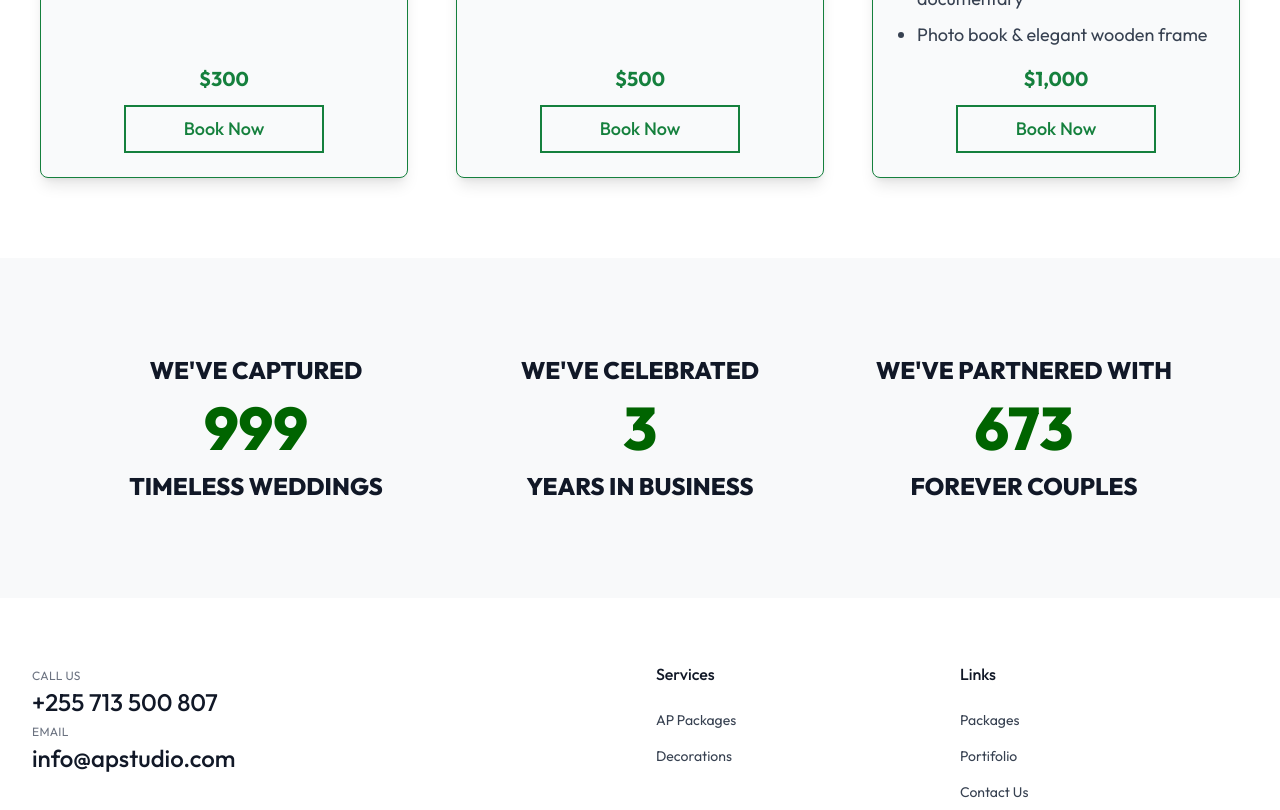
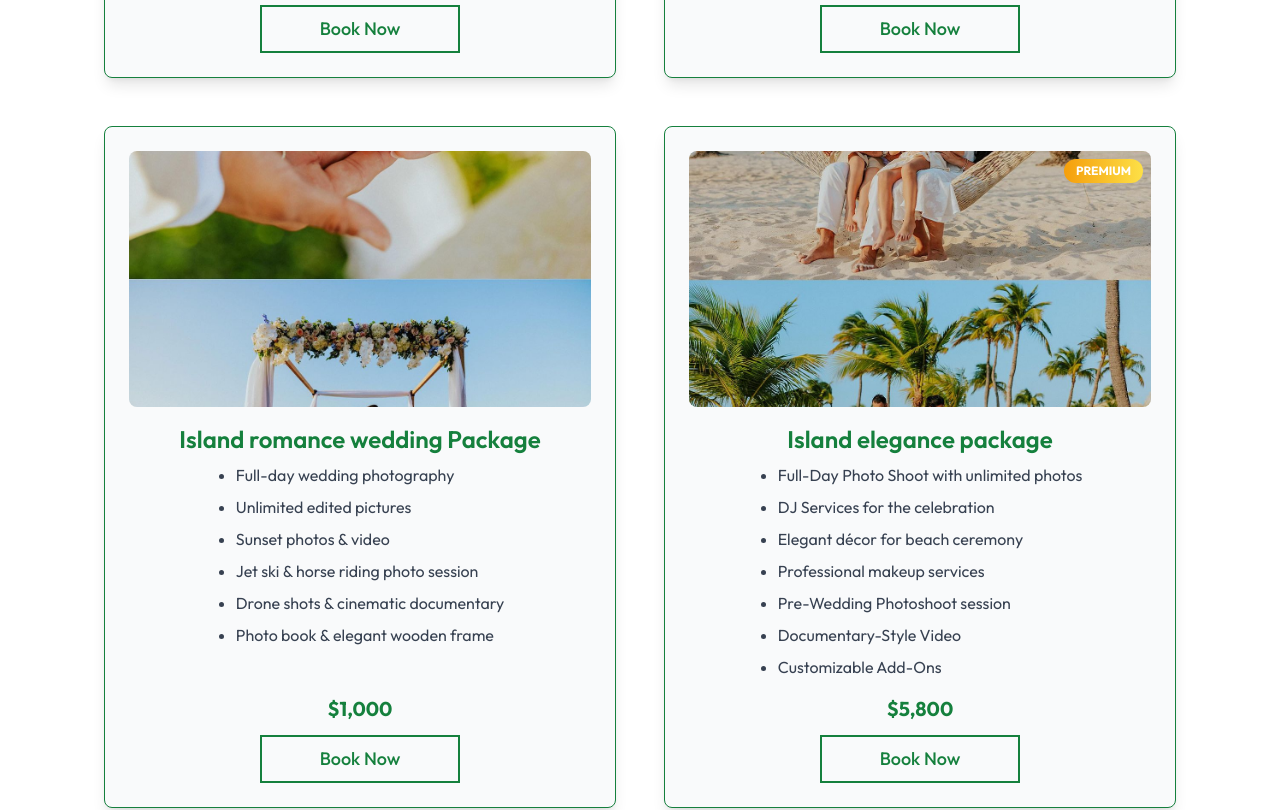
Before and after one commit to chrisoemma/apstudio, a Next.js app: page / in a window 1280 px wide. Shown: the part 2400-3210 px from the top of the page. Built offline with nearby package versions, Linux system fonts and the light colour scheme.

Commit message:
Added the package

```diff
--- a/app/_components/PackagesSection.jsx
+++ b/app/_components/PackagesSection.jsx
@@ -25,7 +25,7 @@ const PackagesSection = ({ packagesRef }) => {
       <h2 className="text-3xl font-semibold mb-10 text-center text-green-700">
         Awesome studio packages
       </h2>
-      <div className="grid grid-cols-1 md:grid-cols-2 lg:grid-cols-3 gap-12 px-10">
+      <div className="grid grid-cols-1 sm:grid-cols-2 gap-8 md:gap-12 px-4 sm:px-6 md:px-10 max-w-6xl mx-auto">
         {[
           {
             id: "1",
@@ -37,6 +37,7 @@ const PackagesSection = ({ packagesRef }) => {
             ],
             price: "$300",
             image: "/package1.JPG",
+            isPremium: false,
           },
           {
             id: "2",
@@ -50,10 +51,11 @@ const PackagesSection = ({ packagesRef }) => {
             ],
             price: "$500",
             image: "/package2.JPG",
+            isPremium: false,
           },
           {
             id: "3",
-            title: "Island Romance Wedding Package",
+            title: "Island romance wedding Package",
             description: [
               "Full-day wedding photography",
               "Unlimited edited pictures",
@@ -64,6 +66,23 @@ const PackagesSection = ({ packagesRef }) => {
             ],
             price: "$1,000",
             image: "/package3.JPG",
+            isPremium: false,
+          },
+          {
+            id: "4",
+            title: "Island elegance package",
+            description: [
+              "Full-Day Photo Shoot with unlimited photos",
+              "DJ Services for the celebration",
+              "Elegant décor for beach ceremony",
+              "Professional makeup services",
+              "Pre-Wedding Photoshoot session",
+              "Documentary-Style Video",
+              "Customizable Add-Ons",
+            ],
+            price: "$5,800",
+            image: "/package1.JPG",
+            isPremium: true,
           },
         ].map((pkg, i) => (
           <motion.div
@@ -72,29 +91,36 @@ const PackagesSection = ({ packagesRef }) => {
             initial="hidden"
             animate={isInView ? "visible" : "hidden"}
             variants={packageVariants}
-            className="flex flex-col items-center p-6 border border-green-700 rounded-lg shadow-lg bg-gray-50"
+            className="flex flex-col items-center p-5 sm:p-6 border border-green-700 rounded-lg shadow-lg bg-gray-50 h-full"
           >
-            <img
-              src={pkg.image}
-              alt={pkg.title}
-              className="w-full h-60 rounded-lg object-cover mb-4"
-            />
-            <h3 className="text-2xl font-semibold text-green-700 mb-2">{pkg.title}</h3>
+            <div className="relative w-full">
+              <img
+                src={pkg.image}
+                alt={pkg.title}
+                className="w-full h-52 sm:h-64 rounded-lg object-cover mb-4"
+              />
+              {pkg.isPremium && (
+                <span className="absolute top-2 right-2 bg-gradient-to-r from-amber-500 to-yellow-300 text-white text-xs font-bold px-3 py-1 rounded-full">
+                  PREMIUM
+                </span>
+              )}
+            </div>
+            <h3 className="text-xl sm:text-2xl font-semibold text-green-700 mb-2 text-center">{pkg.title}</h3>
 
             {/* Make description take up space to push button down */}
-            <ul className="list-disc pl-5 text-lg text-gray-700 space-y-2 flex-grow">
+            <ul className="list-disc pl-5 text-sm sm:text-base text-gray-700 space-y-1 sm:space-y-2 flex-grow">
               {pkg.description.map((item, index) => (
                 <li key={index}>{item}</li>
               ))}
             </ul>
 
-            <div className="mt-4 text-xl font-bold text-green-700">{pkg.price}</div>
+            <div className="mt-4 text-lg sm:text-xl font-bold text-green-700">{pkg.price}</div>
 
             {/* Center the button */}
             <div className="mt-auto flex justify-center w-full">
               <Link href={`/booking?packageId=${pkg.id}`} className="w-full flex justify-center">
                 <button
-                  className="px-6  mt-3 py-2 border-2 text-lg font-medium transition w-full max-w-[200px] text-green-700 border-green-700 bg-transparent flex items-center justify-center"
+                  className="px-4 sm:px-6 mt-3 py-2 border-2 text-base sm:text-lg font-medium transition w-full max-w-[200px] text-green-700 border-green-700 bg-transparent flex items-center justify-center"
                   onMouseEnter={(e) => {
                     e.target.style.backgroundColor = "#006400";
                     e.target.style.color = "white";
--- a/app/booking/page.js
+++ b/app/booking/page.js
@@ -36,7 +36,7 @@ const packages = [
   },
   {
     id: "3",
-    title: "Island Romance Wedding Package",
+    title: "Island romance wedding Package",
     description: [
       "Full-day wedding photography",
       "Unlimited edited pictures",
@@ -46,6 +46,21 @@ const packages = [
       "Photo book & elegant wooden frame",
     ],
     price: "$1000",
+    images: ["/package1.JPG", "/package2.JPG", "/package3.JPG"],
+  },
+  {
+    id: "4",
+    title: "Island elegance package",
+    description: [
+      "Full-Day Photo Shoot: Capture every moment from start to finish, with unlimited photos",
+      "DJ Services: Professional DJ to keep the celebration lively throughout the event",
+      "Decorations: Elegant décor for the beach ceremony and dinner setting",
+      "Makeup Services: Professional makeup artist to ensure everyone looks their best",
+      "Pre-Wedding Photoshoot: A special session before the big day to capture intimate moments",
+      "Documentary-Style Video: A full-length video documenting the event, capturing candid moments and highlights",
+      "Customizable Add-Ons: Options for personalized touches like special lighting, additional décor elements",
+    ],
+    price: "$5800",
     images: ["/package1.JPG", "/package2.JPG", "/package3.JPG"],
   },
 ];
@@ -186,30 +201,35 @@ const BookingContent = () => {
   const { title, description, price, images } = packageData;
 
   return (
-    <div className="flex min-h-screen bg-gray-100 p-8 flex-col">
+    <div className="flex min-h-screen bg-gray-100 p-4 sm:p-6 md:p-8 flex-col">
       {/* Top Row: Two Cards Side by Side */}
       <ToastContainer />
-      <div className="flex gap-8 mb-8">
+      <div className="flex flex-col lg:flex-row gap-4 sm:gap-6 md:gap-8 mb-4 sm:mb-6 md:mb-8">
         {/* Left Card: Person Check-in Information */}
-        <div className="w-2/3 bg-white p-6 rounded-lg shadow-sm">
-          <h1 className="text-2xl font-bold mb-4">Book Your Package</h1>
-          <p className="text-lg mb-4">
+        <div className="w-full lg:w-2/3 bg-white p-4 sm:p-6 rounded-lg shadow-sm">
+          <h1 className="text-xl sm:text-2xl font-bold mb-4">Book Your Package</h1>
+          <p className="text-base sm:text-lg mb-4">
             You're about to book the <strong>{title}</strong> package. Secure your spot now!
+            {packageData.id === "4" && (
+              <span className="ml-2 inline-block bg-gradient-to-r from-amber-500 to-yellow-300 text-white text-xs font-bold px-3 py-1 rounded-full">
+                PREMIUM
+              </span>
+            )}
           </p>
           <div className="flex items-center mb-4">
             <span className="text-green-500 mr-2">✔</span>
             <span>This package includes:</span>
           </div>
-          <ul className="list-disc pl-5 text-lg text-gray-700 space-y-2 mb-4">
+          <ul className="list-disc pl-5 text-base sm:text-lg text-gray-700 space-y-1 sm:space-y-2 mb-4">
             {description.map((item, index) => (
               <li key={index}>{item}</li>
             ))}
           </ul>
-          <div className="text-xl font-bold text-green-700 mb-6">Price: {price}</div>
+          <div className="text-lg sm:text-xl font-bold text-green-700 mb-6">Price: {price}</div>
 
-          <h2 className="text-xl font-semibold mb-4">Your Details</h2>
+          <h2 className="text-lg sm:text-xl font-semibold mb-4">Your Details</h2>
           <form>
-            <div className="grid grid-cols-2 gap-4 mb-4">
+            <div className="grid grid-cols-1 sm:grid-cols-2 gap-4 mb-4">
               <div>
                 <label className="block text-sm font-medium mb-1">First name *</label>
                 <input
@@ -270,10 +290,10 @@ const BookingContent = () => {
 
             <div className="mb-4">
               <label className="block text-sm font-medium mb-1">Mobile phone number *</label>
-              <div className="flex gap-2">
+              <div className="flex flex-col sm:flex-row gap-2">
                 {/* Country Code Dropdown */}
                 <select
-                  className="w-1/4 p-2 border rounded-lg bg-white"
+                  className="w-full sm:w-1/4 p-2 border rounded-lg bg-white"
                   defaultValue="TZA"
                 >
                   <option value="TZA">TZA +255</option>
@@ -287,7 +307,7 @@ const BookingContent = () => {
                 <input
                   type="tel"
                   name="phone"
-                  className="w-3/4 p-2 border rounded-lg"
+                  className="w-full sm:w-3/4 p-2 border rounded-lg"
                   placeholder="Enter your phone number"
                   value={formData.phone}
                   onChange={handleChange}
@@ -299,9 +319,16 @@ const BookingContent = () => {
         </div>
 
         {/* Right Card: Carousel and Additional Information */}
-        <div className="w-1/3 bg-white p-6 rounded-lg shadow-sm">
-          <h2 className="text-xl font-semibold mb-4">{title}</h2>
-          <p className="text-lg mb-4">Package Details</p>
+        <div className="w-full lg:w-1/3 bg-white p-4 sm:p-6 rounded-lg shadow-sm">
+          <h2 className="text-lg sm:text-xl font-semibold mb-4">
+            {title}
+            {packageData.id === "4" && (
+              <span className="ml-2 inline-block bg-gradient-to-r from-amber-500 to-yellow-300 text-white text-xs font-bold px-3 py-1 rounded-full">
+                PREMIUM
+              </span>
+            )}
+          </h2>
+          <p className="text-base sm:text-lg mb-4">Package Details</p>
 
           {/* Carousel Section */}
           <div className="relative mb-6">
@@ -325,7 +352,7 @@ const BookingContent = () => {
                   <img
                     src={image}
                     alt={`${title} ${index + 1}`}
-                    className="w-full h-64 object-cover rounded-lg"
+                    className="w-full h-48 sm:h-64 object-cover rounded-lg"
                   />
                 </SwiperSlide>
               ))}
@@ -335,7 +362,7 @@ const BookingContent = () => {
             <div className="absolute top-1/2 left-2 transform -translate-y-1/2 z-10 bg-white rounded-full p-2 shadow-sm cursor-pointer">
               <svg
                 xmlns="http://www.w3.org/2000/svg"
-                className="h-6 w-6 text-gray-700"
+                className="h-5 w-5 sm:h-6 sm:w-6 text-gray-700"
                 fill="none"
                 viewBox="0 0 24 24"
                 stroke="currentColor"
@@ -346,7 +373,7 @@ const BookingContent = () => {
             <div className="absolute top-1/2 right-2 transform -translate-y-1/2 z-10 bg-white rounded-full p-2 shadow-sm cursor-pointer">
               <svg
                 xmlns="http://www.w3.org/2000/svg"
-                className="h-6 w-6 text-gray-700"
+                className="h-5 w-5 sm:h-6 sm:w-6 text-gray-700"
                 fill="none"
                 viewBox="0 0 24 24"
                 stroke="currentColor"
@@ -373,15 +400,15 @@ const BookingContent = () => {
       </div>
 
       {/* Bottom Row: Two Cards Side by Side */}
-      <div className="flex gap-8">
+      <div className="flex flex-col lg:flex-row gap-4 sm:gap-6 md:gap-8">
         {/* Left Card: Payment Method */}
-        <div className="w-2/3">
+        <div className="w-full lg:w-2/3">
 
         </div>
 
         {/* Right Card: Price Details */}
-        <div className="w-1/3 bg-white p-6 rounded-lg shadow-sm">
-          <h2 className="text-xl font-semibold mb-4">Price details</h2>
+        <div className="w-full lg:w-1/3 bg-white p-4 sm:p-6 rounded-lg shadow-sm">
+          <h2 className="text-lg sm:text-xl font-semibold mb-4">Price details</h2>
           <div className="space-y-2">
             <div className="flex justify-between">
               <span>Package Price</span>
@@ -405,7 +432,7 @@ const BookingContent = () => {
 
           {/* Cancellation Policy Section */}
           <div className="mt-6">
-            <h2 className="text-xl font-semibold mb-4">Cancellation policy</h2>
+            <h2 className="text-lg sm:text-xl font-semibold mb-4">Cancellation policy</h2>
             <p className="text-sm text-gray-600">
               This rate is non-refundable. If you change or cancel your booking you will not get a refund or credit to use for a future stay.
             </p>
@@ -414,7 +441,7 @@ const BookingContent = () => {
           {/* Submit Button */}
           <button
             type="submit"
-            className="bg-green-700 text-white px-6 py-2 w-full mt-6"
+            className="bg-green-700 text-white px-4 sm:px-6 py-2 w-full mt-6"
             onClick={() => initiatePayment(packageData.id, packageData.price)}
             disabled={loading}
           >
```
